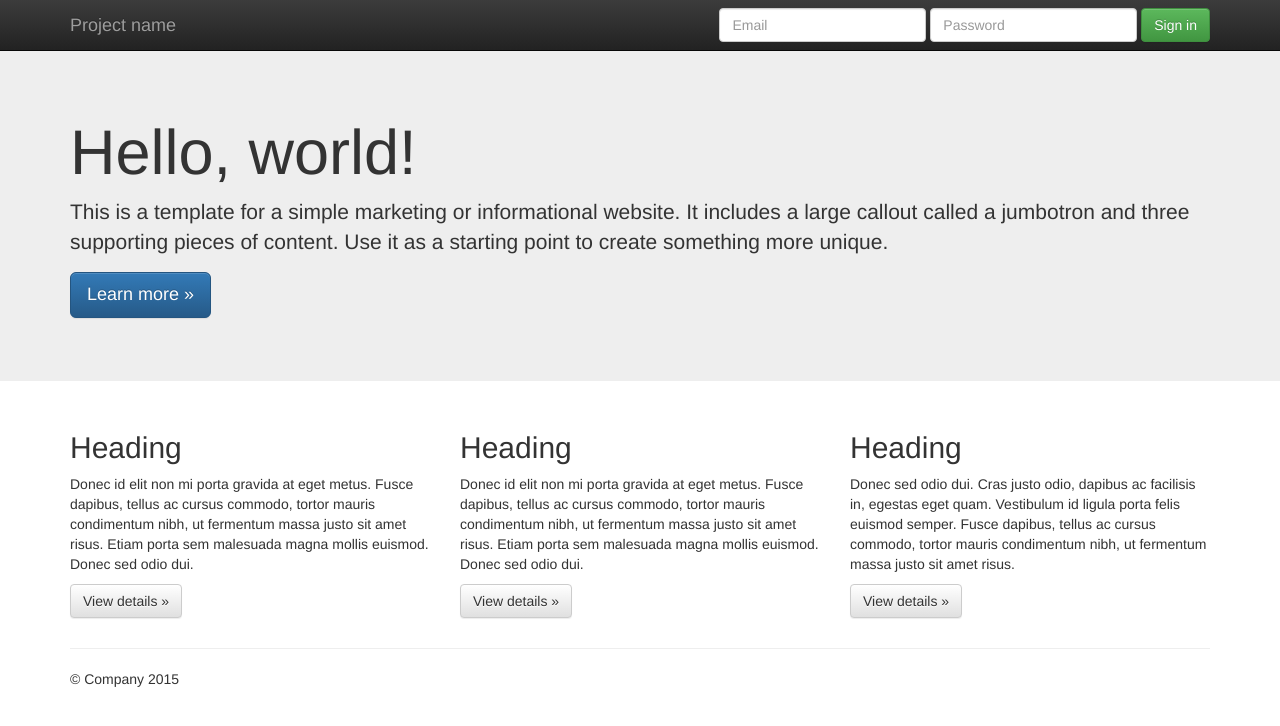
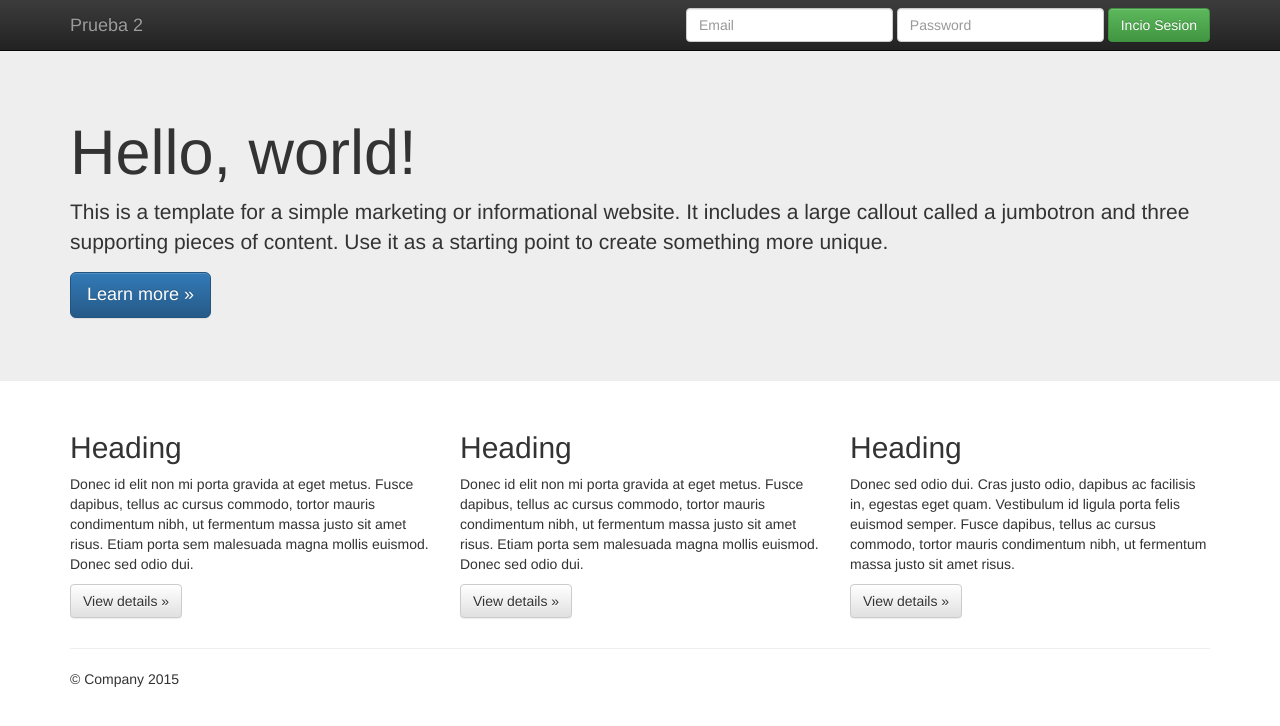
Before and after one commit to Jgarrido1/Trabajo2_Juan_Garrido, a plain HTML site: page index.html in a window 1280 px wide. Drawn offline with nearby package versions, Linux system fonts and the light colour scheme.

Commit message:
Cambios del template en el Feature2

```diff
--- a/index.html
+++ b/index.html
@@ -31,12 +31,12 @@
       <div class="container">
         <div class="navbar-header">
           <button type="button" class="navbar-toggle collapsed" data-toggle="collapse" data-target="#navbar" aria-expanded="false" aria-controls="navbar">
-            <span class="sr-only">Toggle navigation</span>
+            <span class="sr-only">Navegacion</span>
             <span class="icon-bar"></span>
             <span class="icon-bar"></span>
             <span class="icon-bar"></span>
           </button>
-          <a class="navbar-brand" href="#">Project name</a>
+          <a class="navbar-brand" href="#">Prueba 2</a>
         </div>
         <div id="navbar" class="navbar-collapse collapse">
           <form class="navbar-form navbar-right" role="form">
@@ -46,7 +46,7 @@
             <div class="form-group">
               <input type="password" placeholder="Password" class="form-control">
             </div>
-            <button type="submit" class="btn btn-success">Sign in</button>
+            <button type="submit" class="btn btn-success">Incio Sesion</button>
           </form>
         </div><!--/.navbar-collapse -->
       </div>
```
